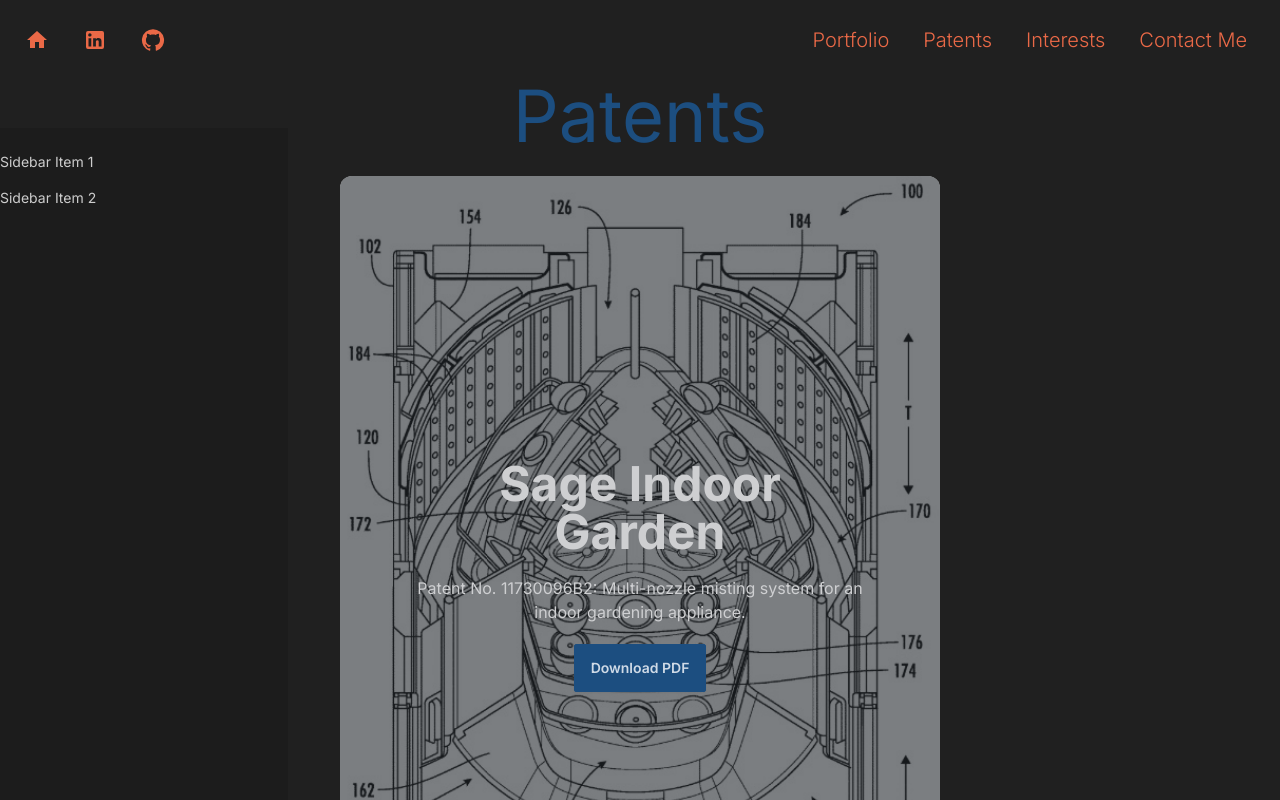
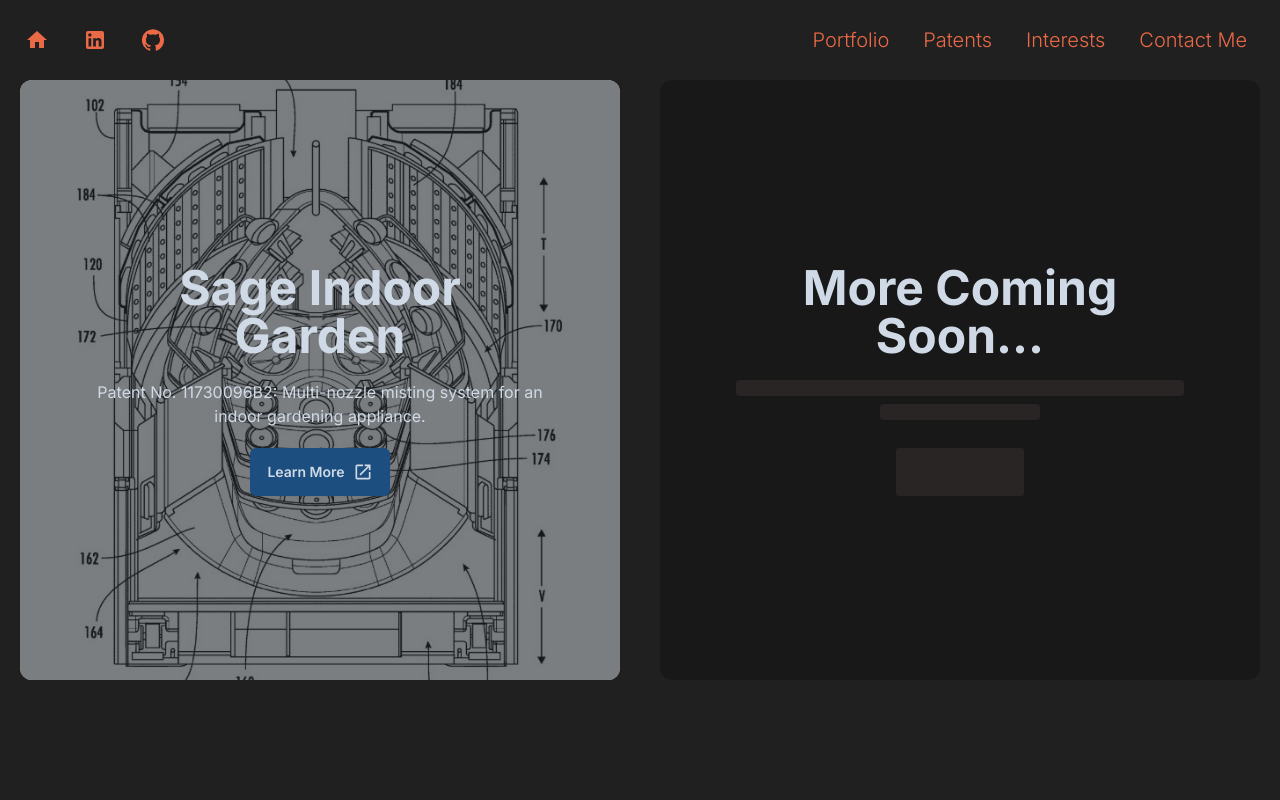
Before and after one commit to akatz113/drew-personal-website, a Next.js app: page /patents in a window 1280 px wide. Shown: the top 800 px of the page. Built offline with nearby package versions, Linux system fonts and the light colour scheme.

Commit message:
patent page content complete

```diff
--- a/app/Components/SideDrawer.tsx
+++ b/app/Components/PatentDrawer.tsx
@@ -1,11 +1,12 @@
 import React from "react";
+import PatentHero from "./PatentHero";
 
-const SideDrawer = () => {
+const PatentDrawer = () => {
   return (
     <div className="drawer lg:drawer-open">
       <input id="my-drawer-2" type="checkbox" className="drawer-toggle" />
       <div className="drawer-content flex flex-col items-center justify-center">
-        {/* Page content here */}
+        <PatentHero />
         <label
           htmlFor="my-drawer-2"
           className="btn btn-primary drawer-button lg:hidden"
@@ -20,12 +21,12 @@ const SideDrawer = () => {
           className="drawer-overlay"
         ></label>
         <ul className="menu p-4 w-80 min-h-full bg-base-200 text-base-content">
-          {/* Sidebar content here */}
+          <h2 className="text-xl">Patents</h2>
           <li>
-            <a>Sidebar Item 1</a>
+            <a>Sage Misting System</a>
           </li>
           <li>
-            <a>Sidebar Item 2</a>
+            <a>More coming soon...</a>
           </li>
         </ul>
       </div>
@@ -33,4 +34,4 @@ const SideDrawer = () => {
   );
 };
 
-export default SideDrawer;
+export default PatentDrawer;
--- a/app/Components/PatentCard.tsx
+++ b/app/Components/PatentHero.tsx
@@ -1,23 +1,27 @@
 import React from "react";
+import LaunchIcon from "@mui/icons-material/Launch";
 
 const PatentHero = () => {
   return (
     <>
       <div
-        className="hero min-h-screen w-[600px] mx-auto rounded-xl"
+        className="hero min-h-[600px] w-[600px] mx-auto rounded-xl"
         style={{
           backgroundImage: "url(patentPic1.jpg)",
         }}
       >
         <div className="hero-overlay bg-opacity-60 rounded-xl"></div>
-        <div className="hero-content text-center text-neutral-content">
+        <div className="hero-content text-center text-primary-content">
           <div className="max-w-md">
             <h1 className="mb-5 text-5xl font-bold">Sage Indoor Garden</h1>
             <p className="mb-5">
               Patent No. 11730096B2: Multi-nozzle misting system for an indoor
               gardening appliance.
             </p>
-            <button className="btn btn-primary">Download PDF</button>
+            <button className="btn btn-primary rounded-md">
+              Learn More
+              <LaunchIcon fontSize="small" />
+            </button>
           </div>
         </div>
       </div>
--- /dev/null
+++ b/app/Components/PatentSkeleton.tsx
@@ -0,0 +1,20 @@
+import React from "react";
+
+const PatentSkeleton = () => {
+  return (
+    <div>
+      <div className="skeleton min-h-[600px] w-[600px] rounded-xl flex">
+        <div className="hero-content text-center text-primary-content my-auto mx-auto">
+          <div className="max-w-md">
+            <h1 className="text-5xl font-bold mb-5">More Coming Soon...</h1>
+            <div className="skeleton h-4 w-full bg-stone-800 mb-2"></div>
+            <div className="skeleton h-4 w-40 mx-auto py-1 bg-stone-800 mb-7"></div>
+            <div className="skeleton h-12 mx-auto w-32 bg-stone-800" />
+          </div>
+        </div>
+      </div>
+    </div>
+  );
+};
+
+export default PatentSkeleton;
--- a/app/layout.tsx
+++ b/app/layout.tsx
@@ -16,7 +16,7 @@ export default function RootLayout({
   children: React.ReactNode;
 }>) {
   return (
-    <html lang="en" data-theme="coffee">
+    <html lang="en" data-theme="coffee" style={{ scrollBehavior: "smooth" }}>
       <head>
         <meta name="viewport" content="initial-scale=1, width=device-width" />
       </head>
--- a/app/patents/page.tsx
+++ b/app/patents/page.tsx
@@ -1,21 +1,18 @@
 import React from "react";
-import PatentCard from "../Components/PatentCard";
-import SideDrawer from "../Components/SideDrawer";
+import PatentHero from "../Components/PatentHero";
+import PatentDrawer from "../Components/PatentDrawer";
+import PatentSkeleton from "../Components/PatentSkeleton";
 
 const Patents = () => {
   return (
-    <>
-      <div className="grid grid-cols-5 place-items-center">
-        <div className="col-span-1">
-          <SideDrawer />
-        </div>
-        <div className="col-span-3">
-          <h1 className="text-primary text-7xl text-center mb-6">Patents</h1>
-          <PatentCard />
-        </div>
-        <div className="col-span-1" />
+    <div className="grid grid-cols-2 place-items-center">
+      <div className="col-span-1">
+        <PatentHero />
       </div>
-    </>
+      <div className="col-span-1">
+        <PatentSkeleton />
+      </div>
+    </div>
   );
 };
 
```
